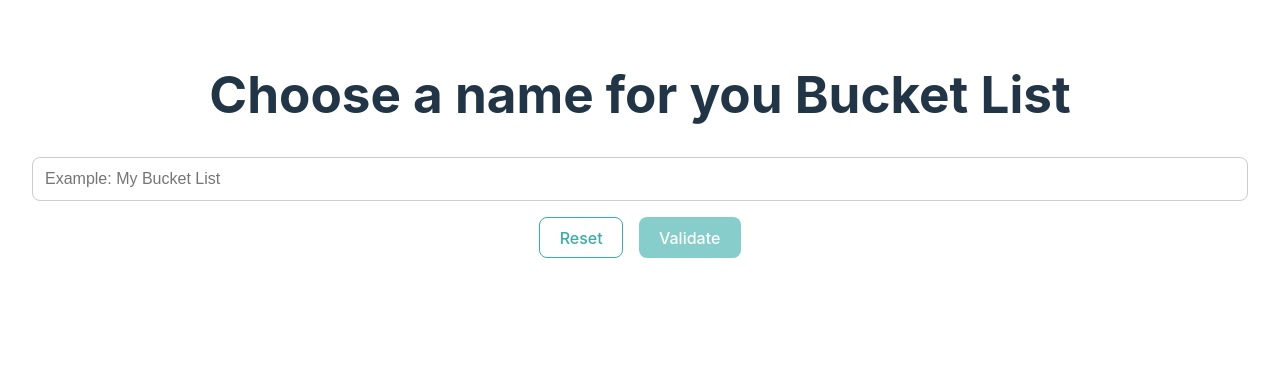
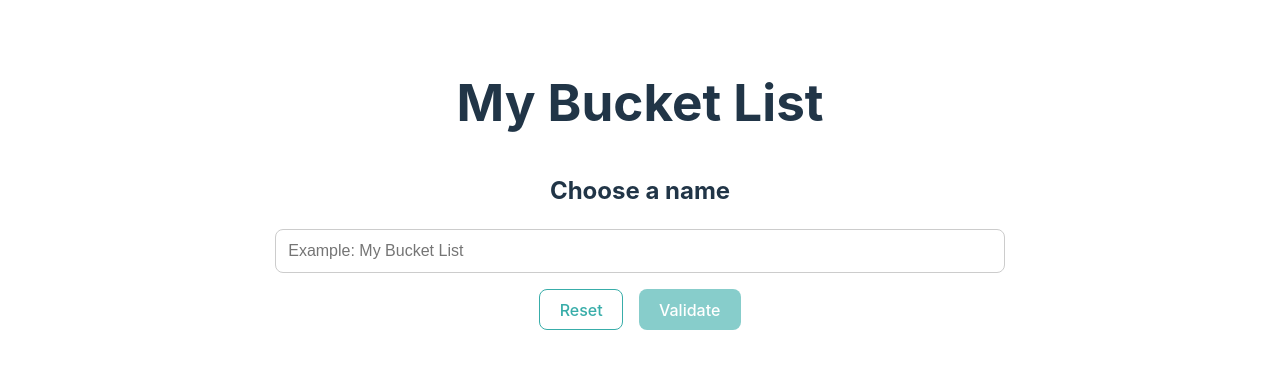
Before and after one commit to pierrejarry/my-bucket-list, a React (Vite) app: page / in a window 1280 px wide. Shown: the top 368 px of the page. Built offline with nearby package versions, Linux system fonts and the light colour scheme.

Commit message:
Improved HTML semantic

```diff
--- a/src/App.css
+++ b/src/App.css
@@ -5,6 +5,12 @@
 body {
   margin: 0;
   padding: 0;
+}
+
+section {
+  margin: 0 auto;
+  max-width: 80%;
+  width: 100%;
 }
 
 #root {
@@ -84,3 +90,9 @@ button {
   gap: .5rem;
   margin-top: 1rem;
 }
+
+@media only screen and (min-width: 1200px) {
+  section {
+      max-width: 60%;
+  }
+}
--- a/src/layout/BucketList.css
+++ b/src/layout/BucketList.css
@@ -1,8 +1,4 @@
 .bucket-list {
-    margin: 0 auto;
-    max-width: 80%;
-    width: 100%;
-
     .empty-list {
         padding: 1rem;
 
@@ -92,9 +88,3 @@
     -ms-transform: rotate(45deg);
     transform: rotate(45deg);
 }
-
-@media only screen and (min-width: 1200px) {
-    .bucket-list {
-        max-width: 60%;
-    }
-}
--- a/src/layout/BucketList.tsx
+++ b/src/layout/BucketList.tsx
@@ -7,10 +7,8 @@ import './BucketList.css'
 function BucketList() {
     const { title, list } = useBucketList();
 
-
-
     return (
-        <div className="bucket-list">
+        <section className="bucket-list">
             <h1>{title}</h1>
             <AddNewItem />
             {!list.length ?
@@ -29,7 +27,7 @@ function BucketList() {
                     )}
                 </ul>
             }
-        </div>
+        </section>
     )
 }
 
--- a/src/layout/ChooseBucketListTitle.tsx
+++ b/src/layout/ChooseBucketListTitle.tsx
@@ -19,8 +19,9 @@ function ChooseBucketListTitle() {
     }
 
     return (
-        <>
-            <h1>Choose a name for you Bucket List</h1>
+        <section>
+            <h1>My Bucket List</h1>
+            <h2>Choose a name</h2>
             <form>
                 <input
                     type='text'
@@ -46,7 +47,7 @@ function ChooseBucketListTitle() {
                     />
                 </div>
             </form>
-        </>
+        </section>
     )
 }
 
```
